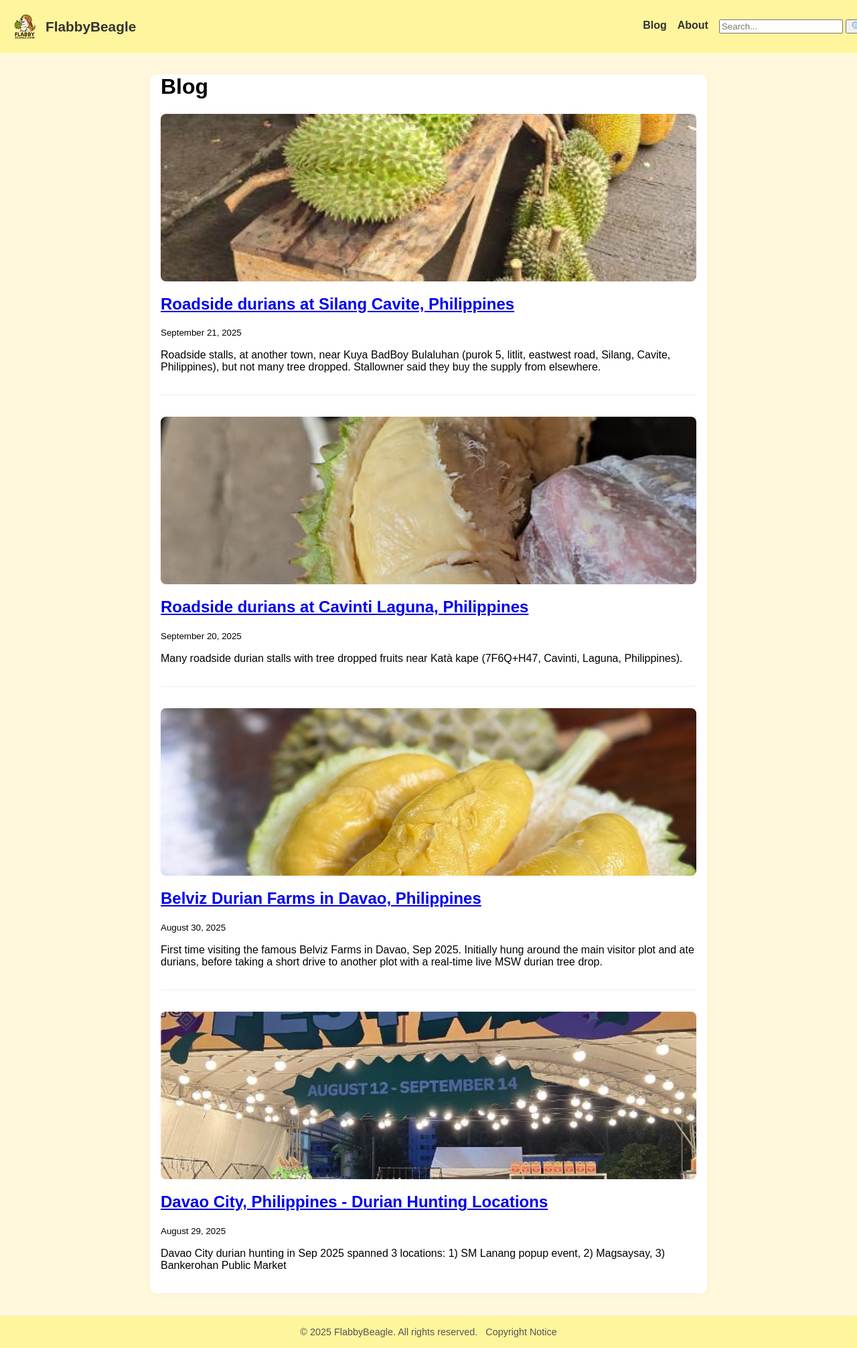
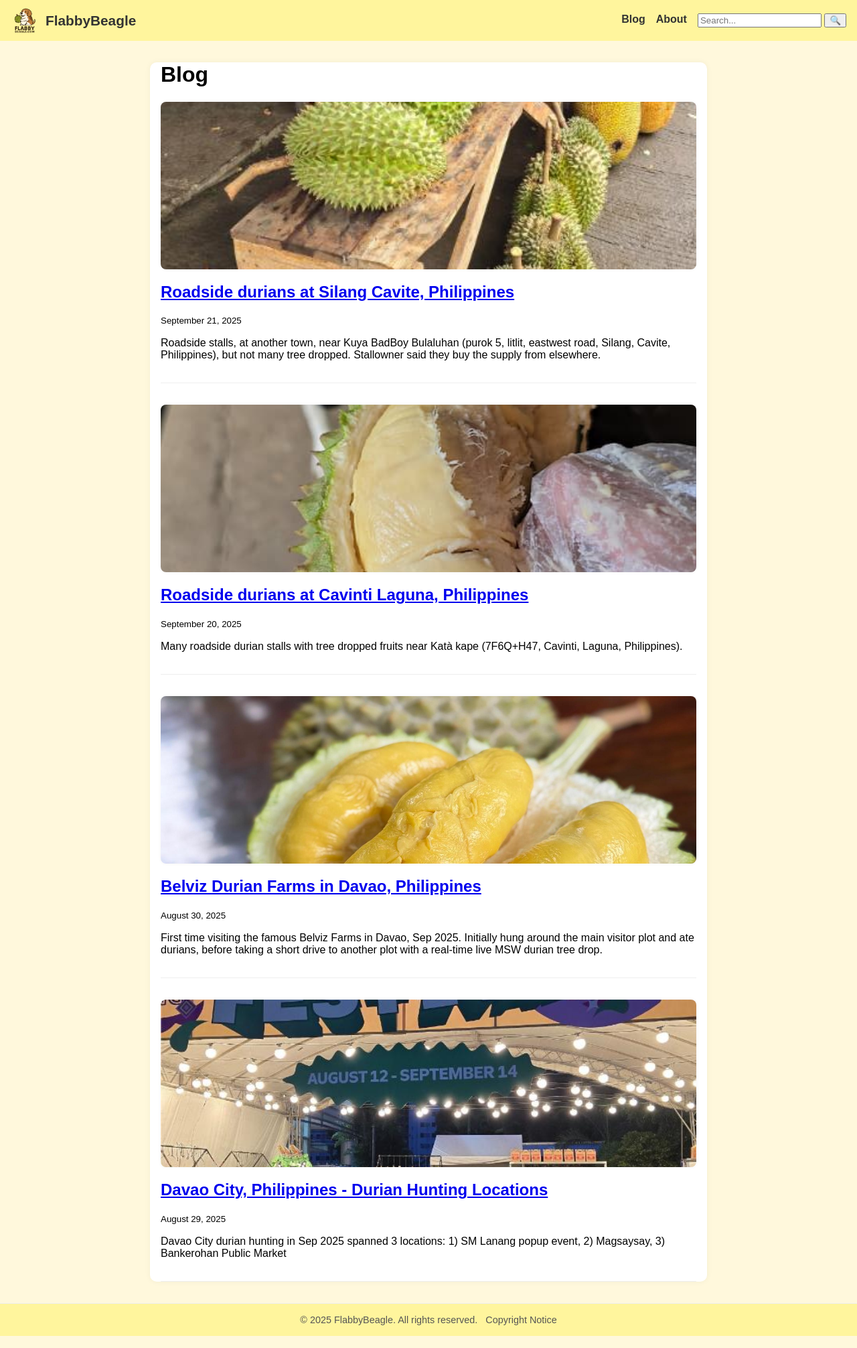
Before and after one commit to yensan57/flabbybeagle, a Jekyll site: the page built from index.md, in a window 1280 px wide. Shown: the whole page at 67% size. Built offline with Jekyll 4.4.1, drawn with Linux system fonts in a browser that asks for light colours.

Commit message:
Update default.html

```diff
--- a/_layouts/default.html
+++ b/_layouts/default.html
@@ -29,49 +29,13 @@
       background-color: #fff8dc; /* light yellow tint */
     }
 
-    /* Make sure html and body take up the full height */
-    body, html {
-      margin: 0;
-      padding: 0;
-      height: 100%;  /* Ensures content and sticky navbar function properly */
-      overflow-x: hidden;
-    }
-
-    /* Sticky navbar */
     .navbar {
       display: flex;
       justify-content: space-between;
       align-items: center;
       background-color: #fff59d;
-      padding: 0.6rem 1rem; /* slightly reduced padding for better fit */
-      position: sticky; /* Make the navbar sticky */
-      top: 0;  /* Stick it to the top */
-      z-index: 1000;  /* Ensure the navbar stays above other content */
-      width: 100%; /* Ensure navbar is full width */
-      height: 60px; /* Set a height */
-    }
-
-    /* Mobile-specific sticky navbar adjustments */
-    @media (max-width: 768px) {
-      .navbar {
-        position: sticky;
-        top: 0;
-        z-index: 1000;
-        height: 60px;  /* Set height for mobile */
-      }
-
-      .nav-toggle {
-        font-size: 1.8rem;
-      }
-
-      .nav-menu {
-        display: flex;
-        flex-direction: column;
-        background-color: #fff59d;
-        padding: 1rem;
-        box-shadow: 0 2px 5px rgba(0,0,0,0.15);
-        border-radius: 0 0 8px 8px;
-      }
+      padding: 0.6rem 1rem; /*  slightly reduced padding for better fit */
+      position: relative;
     }
 
     /*  Added: flex container for logo + site name */
@@ -136,6 +100,7 @@
         display: none;
         width: 100%;
         background-color: #fff59d;
+        position: absolute;
         top: 60px;
         left: 0;
         padding: 0;
```
